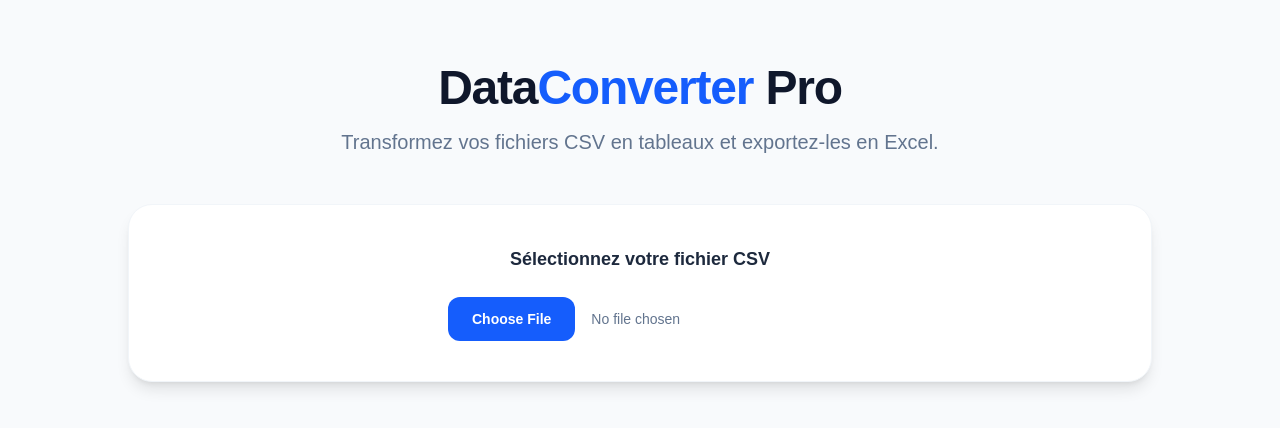
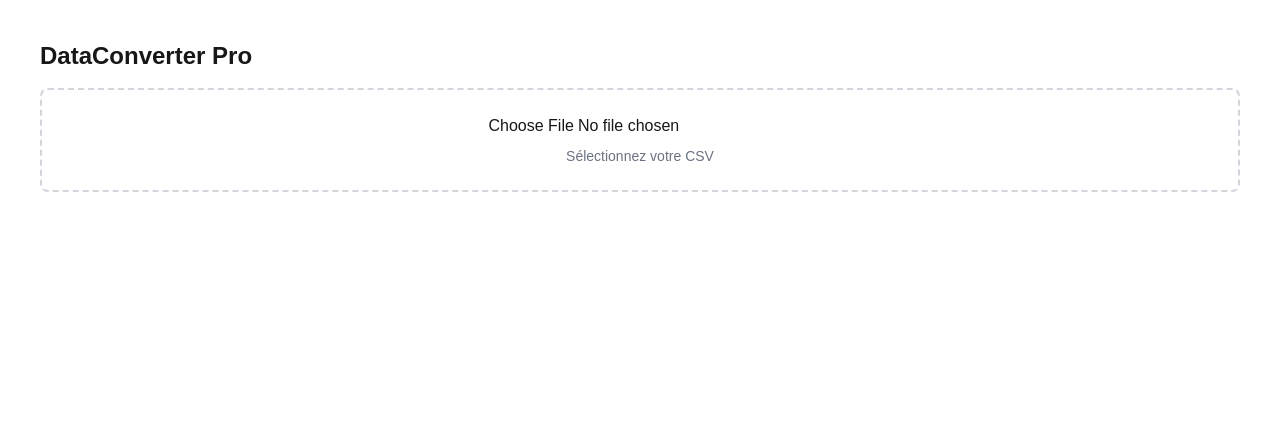
Before and after one commit to bruno92dossantos06-beep/csv-to-nice-table-converter, a Next.js app: page / in a window 1280 px wide. Shown: the top 428 px of the page. Built offline with nearby package versions, Linux system fonts and the light colour scheme.

Commit message:
Ajout du bouton de téléchargement Excel

```diff
--- a/app/page.tsx
+++ b/app/page.tsx
@@ -6,72 +6,75 @@ import * as XLSX from 'xlsx';
 export default function Home() {
   const [data, setData] = useState<any[]>([]);
   const [headers, setHeaders] = useState<string[]>([]);
+  const [fileName, setFileName] = useState<string>('');
 
   const handleFileUpload = (e: React.ChangeEvent<HTMLInputElement>) => {
     const file = e.target.files?.[0];
-    if (file) {
+    if (!file) return;
+
+    setFileName(file.name);
+
     Papa.parse(file, {
       header: true,
       skipEmptyLines: true,
-        complete: (results) => {
-          if (results.data.length > 0) {
-            setHeaders(Object.keys(results.data[0] as object));
+      delimiter: ";",
+      complete: (results: any) => {
+        if (results.data && results.data.length > 0) {
+          setHeaders(Object.keys(results.data[0]));
           setData(results.data);
         }
       },
+      error: (err: any) => {
+        console.error("Erreur :", err);
+      }
     });
-    }
   };
 
-  // Fonction pour télécharger le fichier Excel
+  // Fonction de téléchargement Excel
   const downloadExcel = () => {
-    const worksheet = XLSX.utils.json_to_sheet(data);
-    const workbook = XLSX.utils.book_new();
-    XLSX.utils.book_append_sheet(workbook, worksheet, "Donnees");
-    XLSX.writeFile(workbook, "DataConverter_Pro.xlsx");
+    const ws = XLSX.utils.json_to_sheet(data);
+    const wb = XLSX.utils.book_new();
+    XLSX.utils.book_append_sheet(wb, ws, "Données");
+    XLSX.writeFile(wb, "DataConverter_Export.xlsx");
   };
 
   return (
-    <main className="min-h-screen bg-slate-50 py-16 px-4">
-      <div className="max-w-5xl mx-auto">
-        <header className="text-center mb-12">
-          <h1 className="text-5xl font-black text-slate-900 tracking-tight mb-4">
-            Data<span className="text-blue-600">Converter</span> Pro
-          </h1>
-          <p className="text-xl text-slate-500 font-medium">
-            Transformez vos fichiers CSV en tableaux et exportez-les en Excel.
+    <main className="p-10 font-sans">
+      <h1 className="text-2xl font-bold mb-4">DataConverter Pro</h1>
+
+      <div className="border-2 border-dashed border-gray-300 p-6 rounded-lg text-center">
+        <input
+          type="file"
+          accept=".csv"
+          onChange={handleFileUpload}
+          className="block mx-auto"
+        />
+        <p className="text-sm text-gray-500 mt-2">
+          {fileName ? `Fichier chargé : ${fileName}` : "Sélectionnez votre CSV"}
         </p>
-        </header>
-
-        <div className="bg-white p-10 rounded-3xl shadow-lg border border-slate-100 text-center mb-12">
-          <label className="block text-lg font-semibold text-slate-800 mb-6">
-            Sélectionnez votre fichier CSV
-          </label>
-          <input type="file" accept=".csv" onChange={handleFileUpload} className="block w-full max-w-sm mx-auto text-sm text-slate-500 file:mr-4 file:py-3 file:px-6 file:rounded-xl file:border-0 file:text-sm file:font-bold file:bg-blue-600 file:text-white hover:file:bg-blue-700 cursor-pointer transition-all" />
       </div>
 
       {data.length > 0 && (
-          <div className="bg-white p-6 rounded-3xl shadow-lg border border-slate-100">
-            <div className="flex justify-between items-center mb-6">
-              <h2 className="text-lg font-bold text-slate-800">Prévisualisation</h2>
+        <div className="mt-8">
+          {/* Le Bouton de Téléchargement */}
           <button
             onClick={downloadExcel}
-                className="bg-green-600 hover:bg-green-700 text-white font-bold py-2 px-6 rounded-xl transition-all"
+            className="mb-6 bg-green-600 hover:bg-green-700 text-white font-bold py-3 px-8 rounded-lg shadow-lg transition-all"
           >
-                Télécharger en Excel
+            Télécharger en Excel (.xlsx)
           </button>
-            </div>
-            <div className="overflow-x-auto">
-              <table className="w-full text-left border-collapse">
-                <thead>
-                  <tr className="border-b-2 border-slate-200">
-                    {headers.map(h => <th key={h} className="p-4 text-slate-800 font-bold uppercase text-xs tracking-widest">{h}</th>)}
+
+          <div className="overflow-x-auto border rounded-lg">
+            <table className="w-full text-xs text-left">
+              <thead className="bg-gray-100">
+                <tr>
+                  {headers.map((h) => <th key={h} className="p-3 border">{h}</th>)}
                 </tr>
               </thead>
               <tbody>
                 {data.map((row, i) => (
-                    <tr key={i} className="border-b border-slate-50 hover:bg-blue-50/50 transition-colors">
-                      {headers.map(h => <td key={h} className="p-4 text-slate-600 text-sm">{row[h]}</td>)}
+                  <tr key={i} className="border-t">
+                    {headers.map((h) => <td key={h} className="p-3 border">{row[h]}</td>)}
                   </tr>
                 ))}
               </tbody>
@@ -79,7 +82,6 @@ export default function Home() {
           </div>
         </div>
       )}
-      </div>
     </main>
   );
 }
```
Lines whose indentation alone changed are shown as unchanged.
